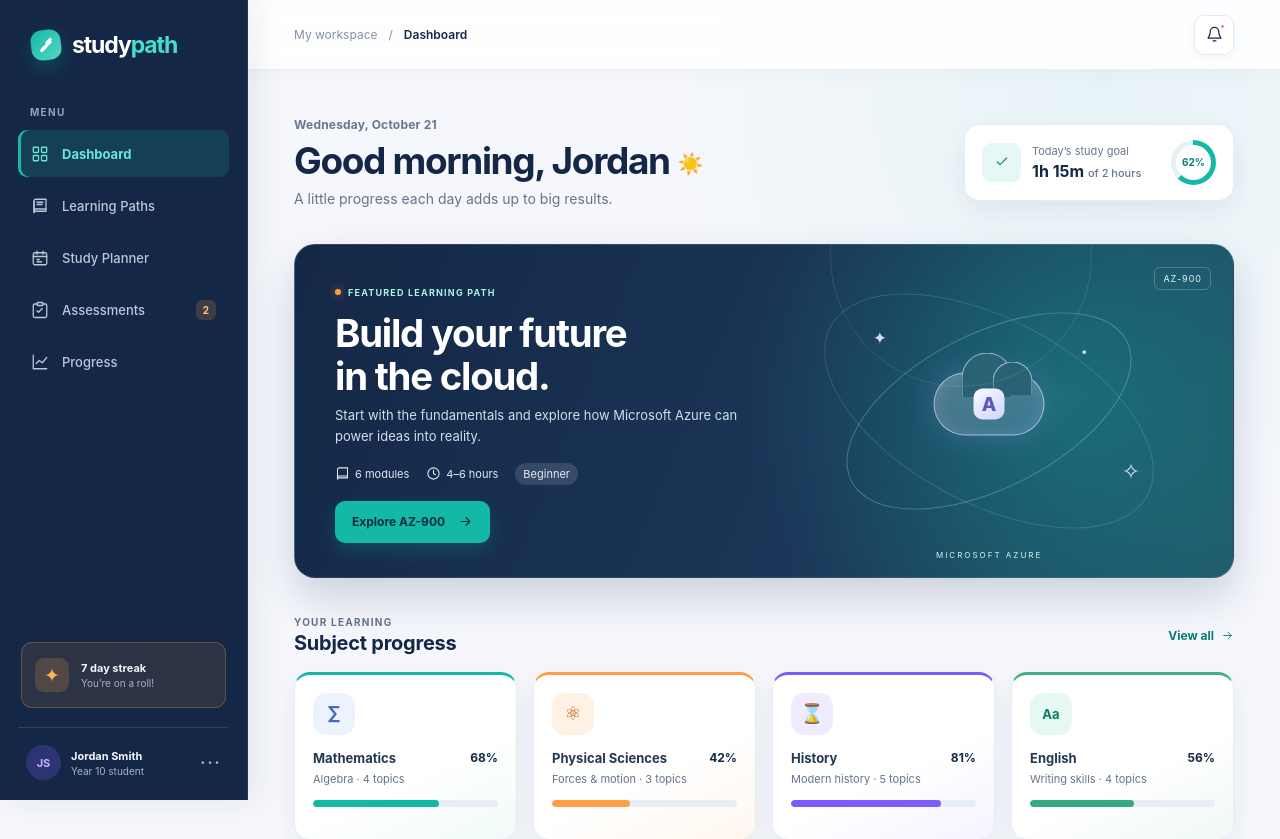
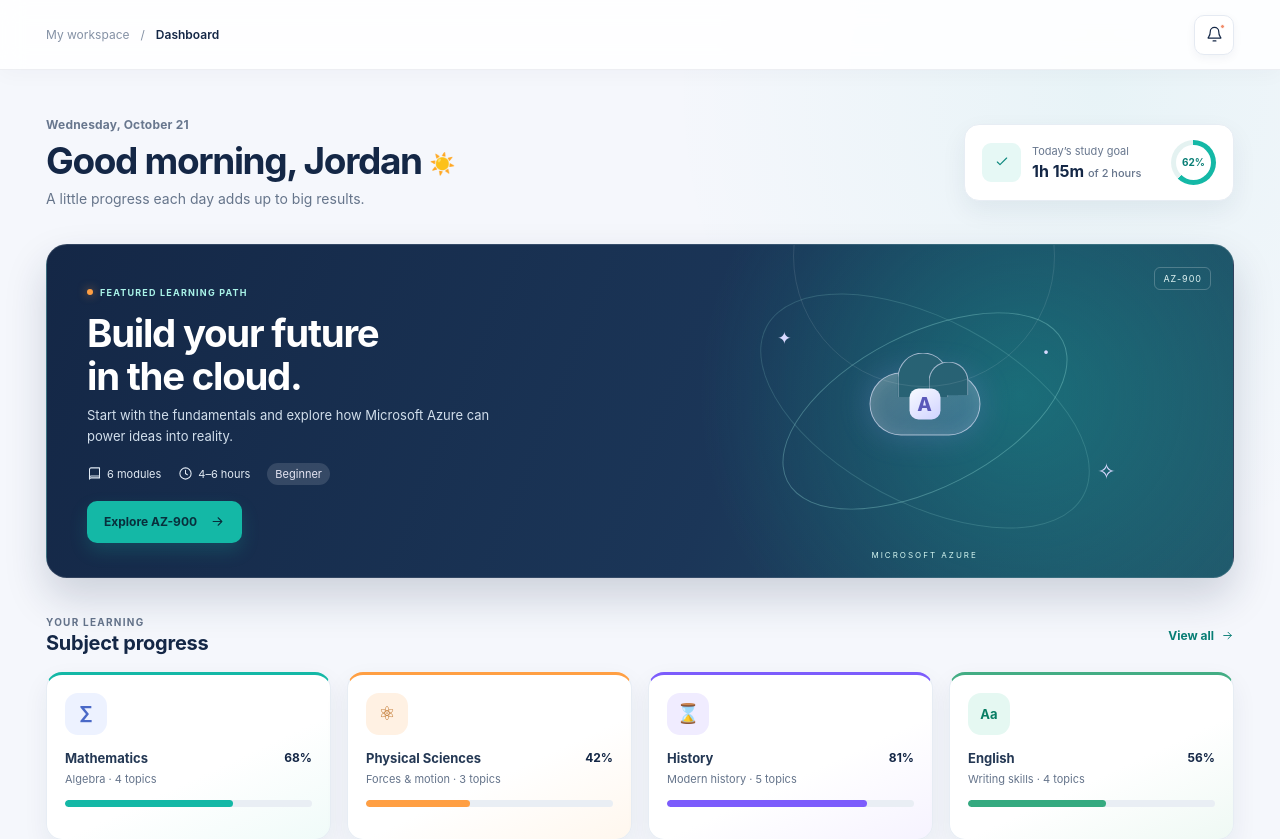
Before and after one commit to sesosilo22-web/StudyPath, a React (Vite) app: page / in a window 1280 px wide. Shown: the top 839 px of the page. Built offline with nearby package versions, Linux system fonts and the light colour scheme.

Commit message:
nav bar for flash cards update

```diff
--- a/src/App.css
+++ b/src/App.css
@@ -2249,3 +2249,13 @@
   background: #7c5cfc;
   box-shadow: 0 0 0 3px #f0ecff;
 }
+
+/* Keep the sidebar component available in React, but remove it from the layout. */
+.sidebar {
+  display: none;
+}
+
+.main-content {
+  width: 100%;
+  margin-left: 0;
+}
```
